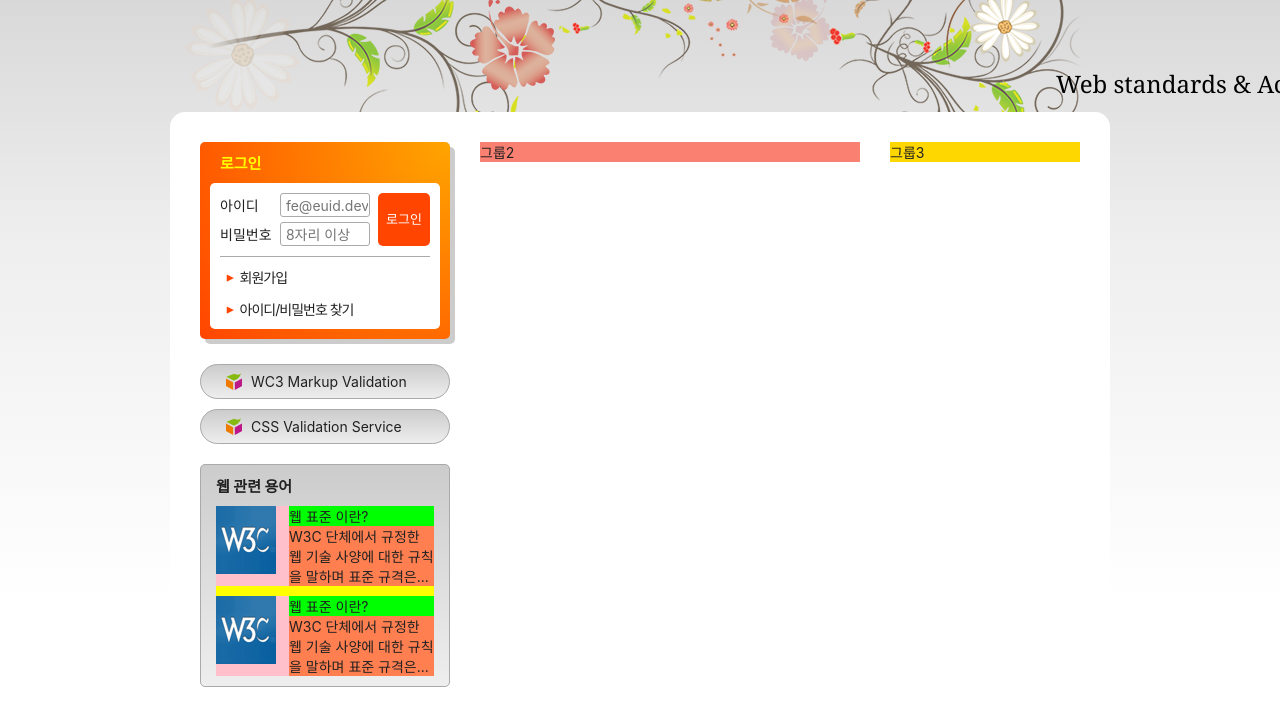
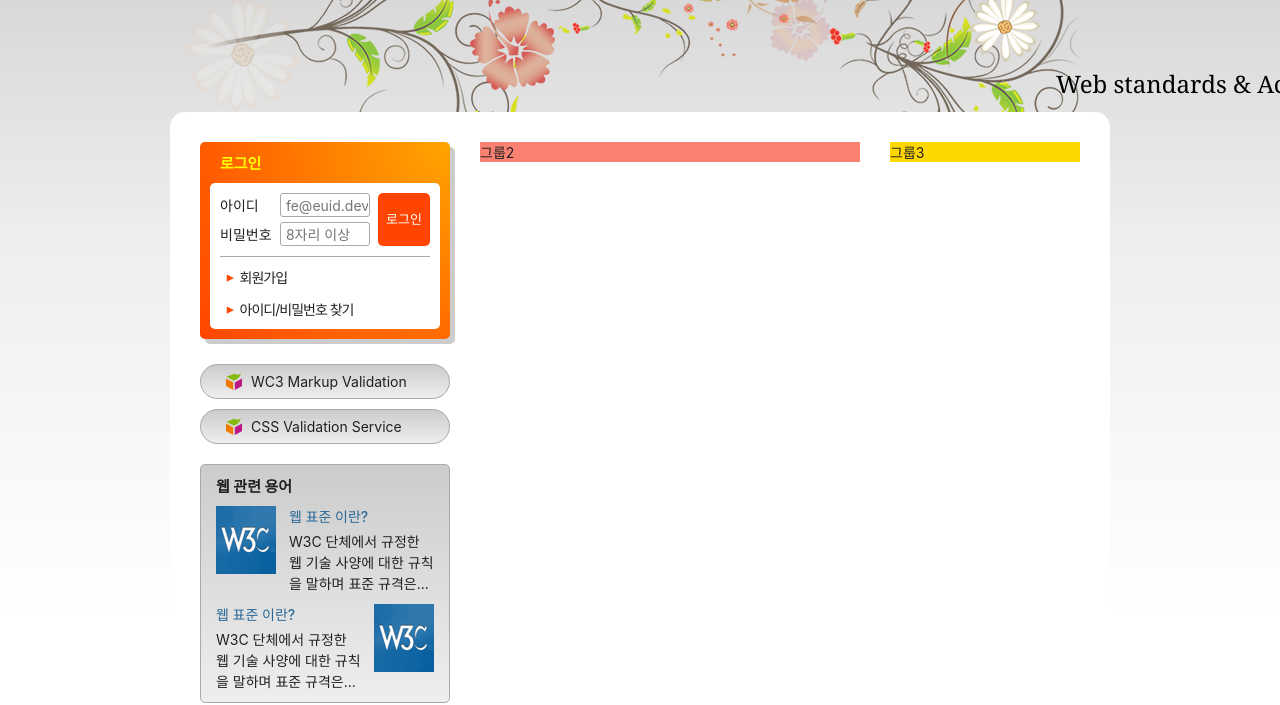
Before and after one commit to CALKO9611/HTML5, a plain HTML site: page index.html in a window 1280 px wide. Shown: the part 135-840 px from the top of the page. Drawn offline with Linux system fonts and the light colour scheme; a web font is replaced by a local one.

Commit message:
cross 레이아웃 완성

```diff
--- a/styles/style.css
+++ b/styles/style.css
@@ -400,23 +400,24 @@ body {
 
 .term-list{
   margin-top: 10px;
-  background-color: yellow;
 }
 
 .term-list div{
-  background-color: pink;
   margin-top: 10px;
   display: flow-root;
 }
 
-.term-list-subject{
-  background-color: lime;
+.term-list-subject, .term-list-brief{
   float: right;
   width: 145px;
 }
 
+.term-list-subject{
+  color: #296897;
+  font-weight: 500;
+}
+
 .term-list-thumbnail{
-  background-color: purple;
   float: left;
 }
 
@@ -425,9 +426,17 @@ body {
 }
 
 .term-list-brief{
-  background-color: coral;
+  margin-top: 5px;
+  line-height: 1.5;
+}
+
+.cross .term-list-subject,
+.cross .term-list-brief{
+  float: left;
+}
+
+.cross .term-list-thumbnail{
   float: right;
-  width: 145px;
 }
 
 /* 슬로건 */
```
